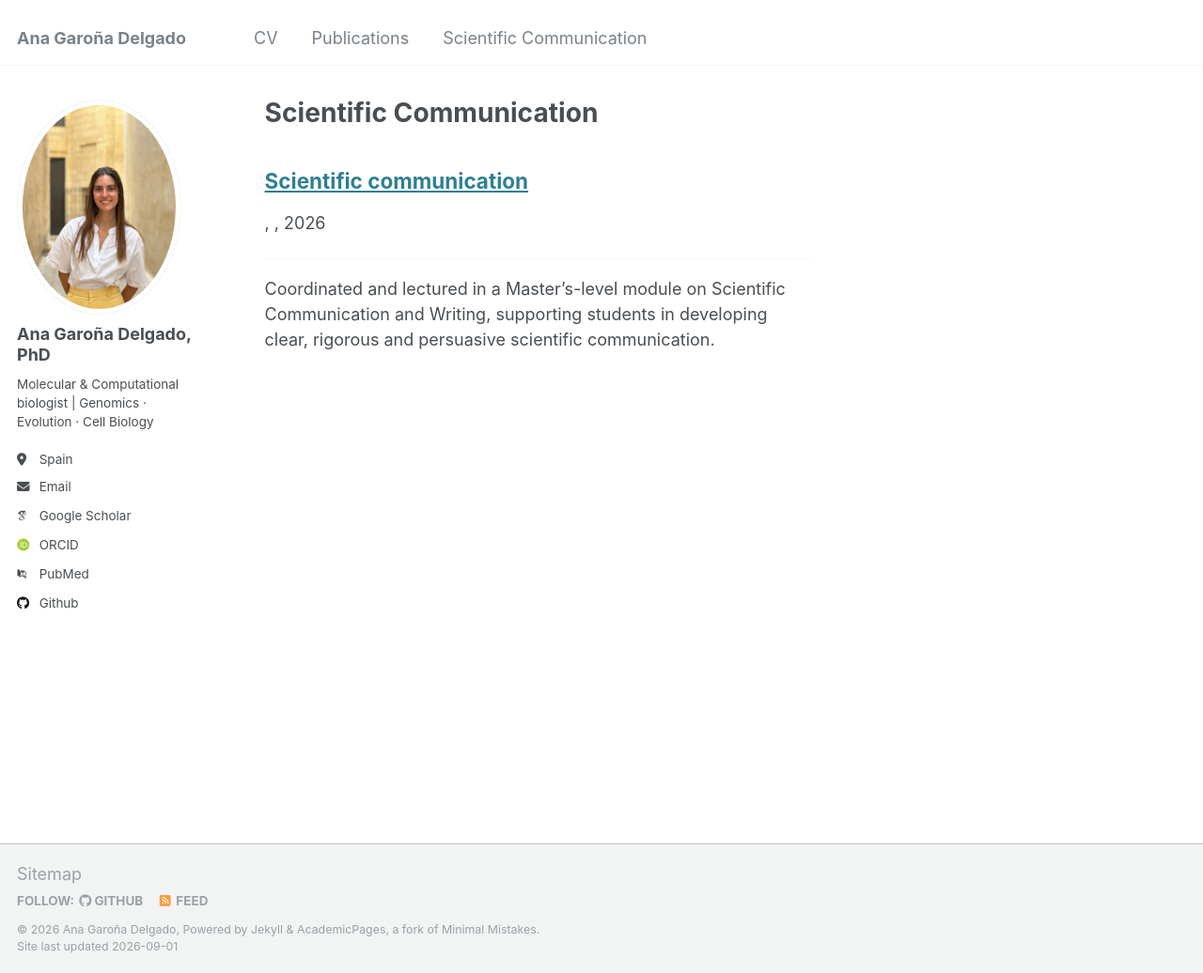
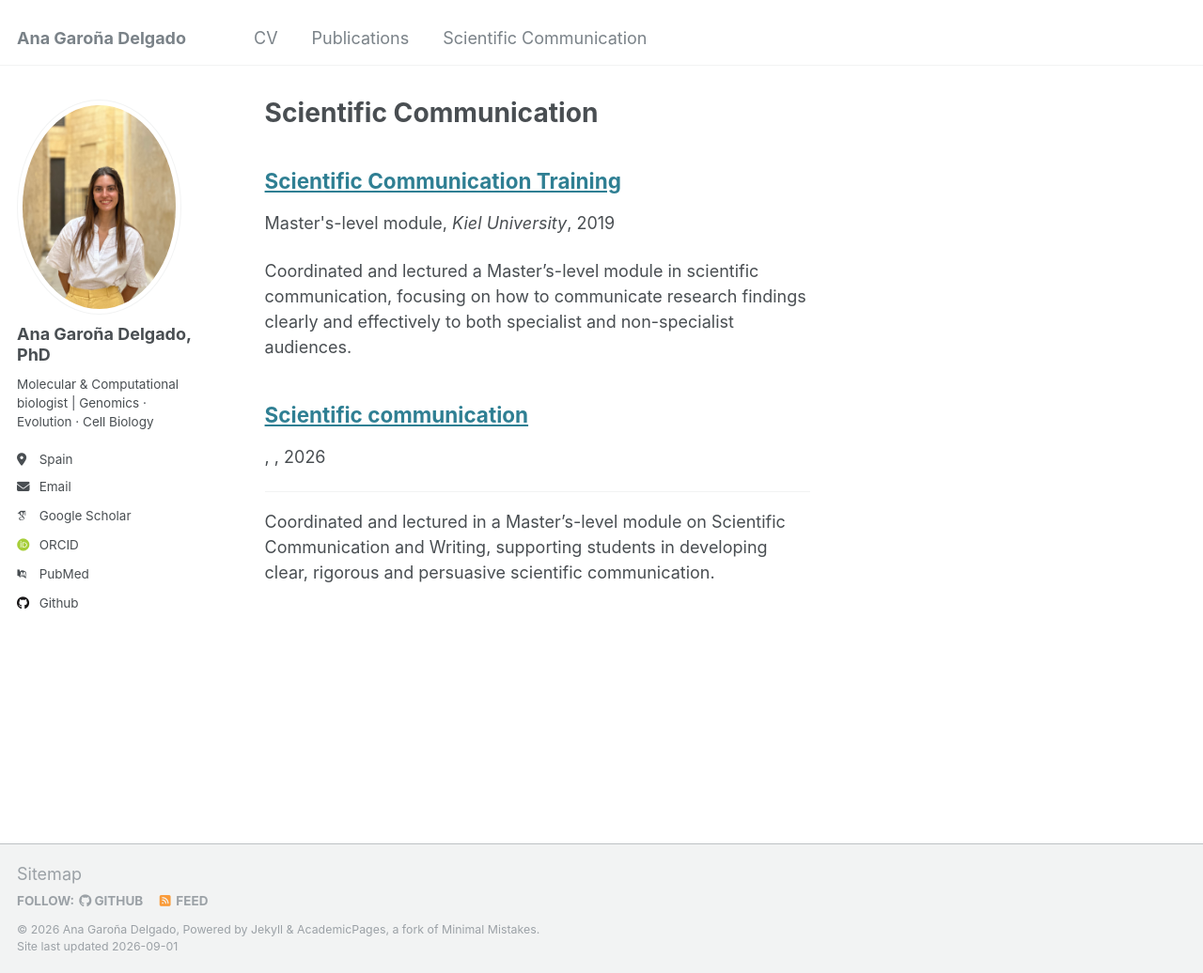
Before and after one commit to anagarona/anagarona.github.io, a Jekyll site: the page built from _pages/teaching.html, in a window 1280 px wide and 1036 px high. Shown: the whole window at 94% size. Built offline with Jekyll 4.4.1, drawn with Linux system fonts in a browser that asks for light colours; some web fonts are replaced; a file with an impossible date is left out.

Commit message:
Update teaching-1.md

```diff
--- a/_teaching/teaching-1.md
+++ b/_teaching/teaching-1.md
@@ -4,7 +4,8 @@ collection: teaching
 type: "Master's-level module"
 permalink: /teaching/scientific-communication
 venue: "Kiel University"
-date: 2022-2019
+date: 2019-01-01
+period: "2019–2022"
 location: "[City], [Country]"
 ---
 
```
